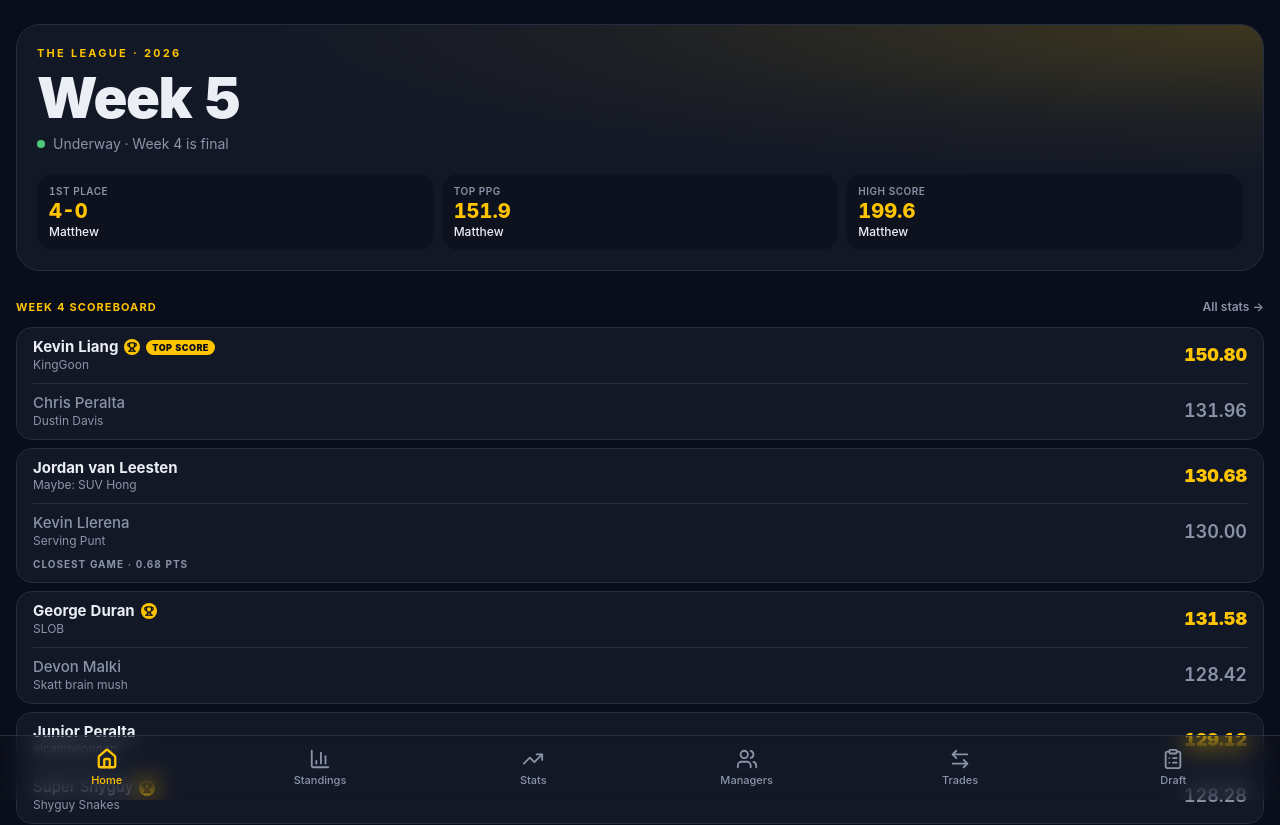
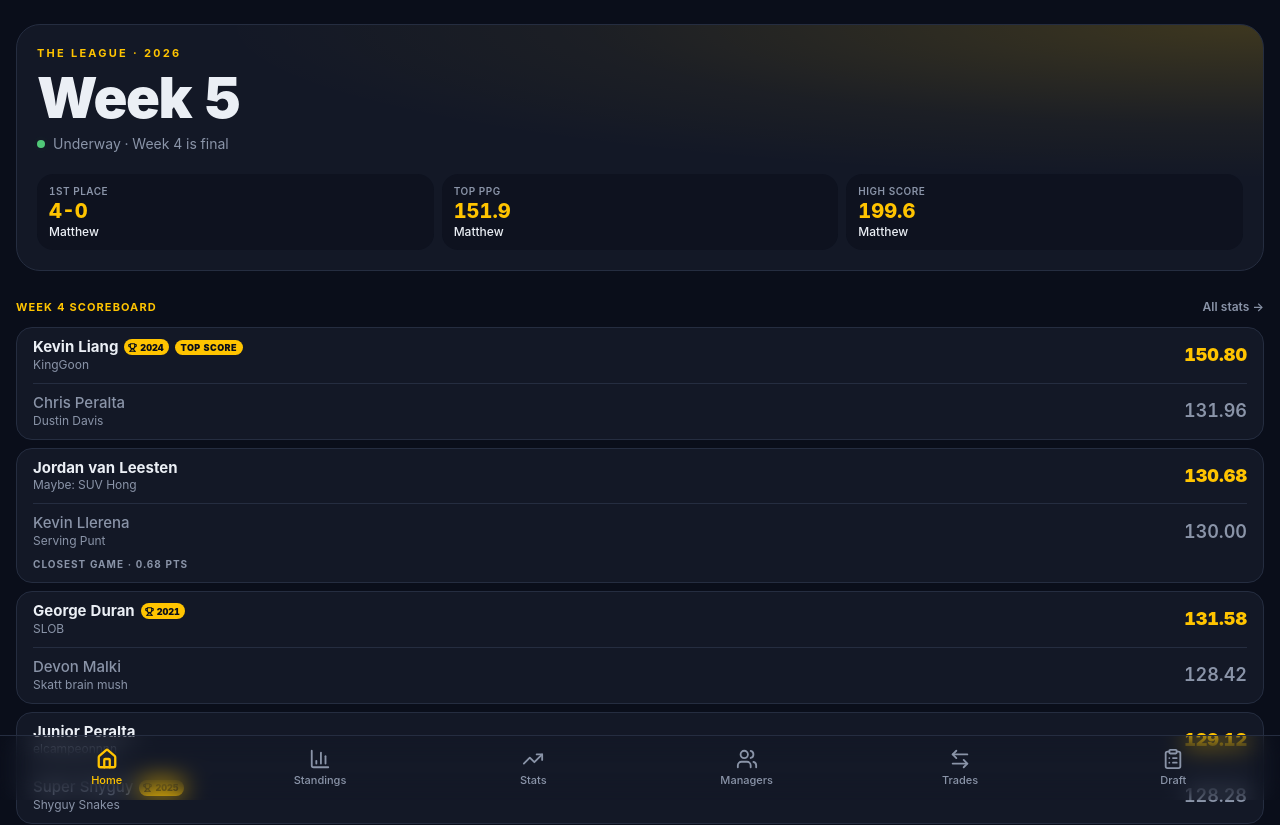
Before and after one commit to Mjardinez3ds/theleague, a Next.js app: page / in a window 1280 px wide. Shown: the top 825 px of the page. Built offline with nearby package versions, Linux system fonts and the light colour scheme.

Commit message:
Home: fit the title year into the champion icon
Co-Authored-By: Claude Opus 5.5 <noreply@anthropic.com>
Claude-Session: https://claude.ai/code/session_01CcpNba8UvSC1DxiMqMkccF

```diff
--- a/src/app/page.tsx
+++ b/src/app/page.tsx
@@ -258,7 +258,7 @@ function nameFromSlug(slug: string) {
   return slug.split("-").map((p) => p[0].toUpperCase() + p.slice(1)).join(" ");
 }
 
-/** Small gold trophy medallion after a champion's name. Years live in the label only. */
+/** Small gold trophy + year pill after a champion's name, same 16px height as the old icon. */
 function ChampTag({ years }: { years?: number[] }) {
   if (!years?.length) return null;
   const label = `${years.join(", ")} Champion`;
@@ -267,9 +267,10 @@ function ChampTag({ years }: { years?: number[] }) {
       role="img"
       aria-label={label}
       title={label}
-      className="inline-flex h-4 w-4 shrink-0 items-center justify-center rounded-full bg-accent text-[#0a0e1a]"
+      className="inline-flex h-4 shrink-0 items-center gap-[3px] rounded-full bg-accent pl-[4px] pr-[5px] text-[#0a0e1a]"
     >
-      <Trophy size={10} strokeWidth={3} />
+      <Trophy size={9} strokeWidth={3} />
+      <span className="text-[9px] font-black leading-none tabular-nums">{years.join(" · ")}</span>
     </span>
   );
 }
```
Also changed, not shown: 1 other file (tests, documents, lock files or other folders).
